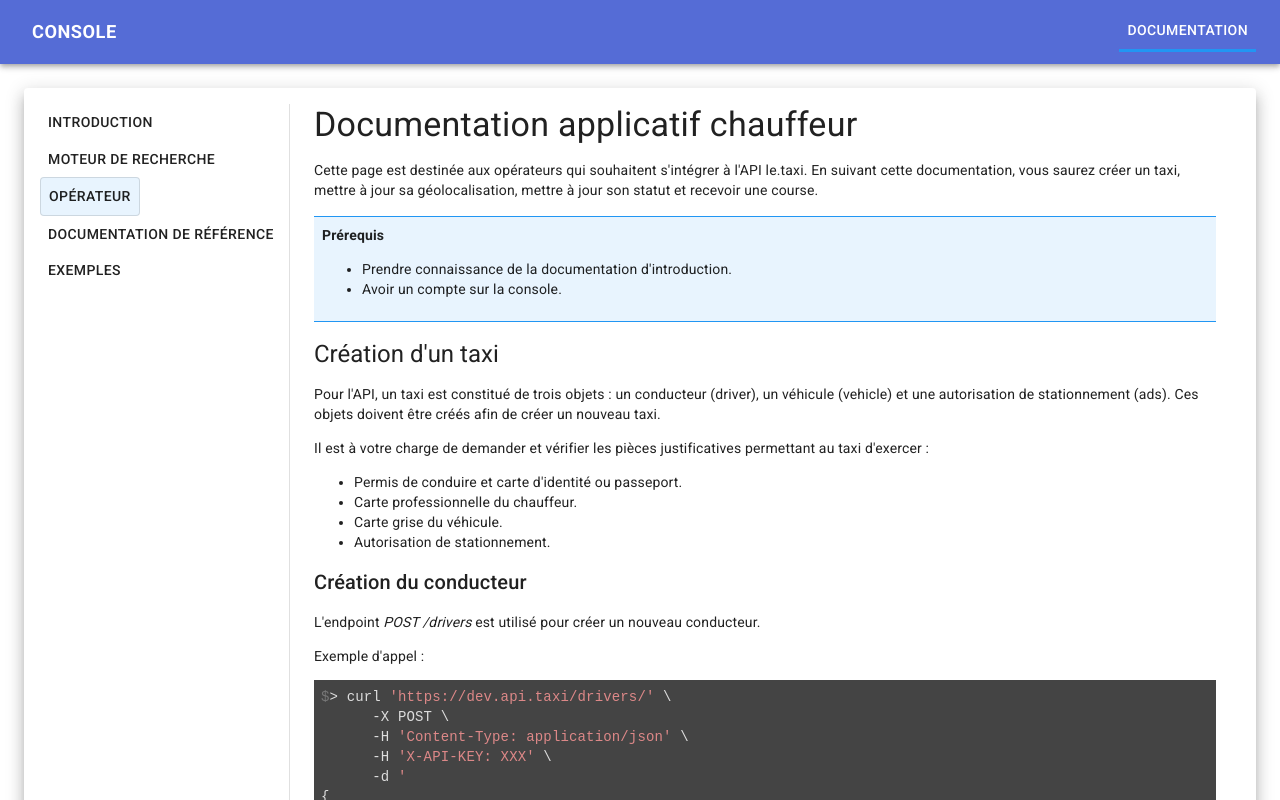
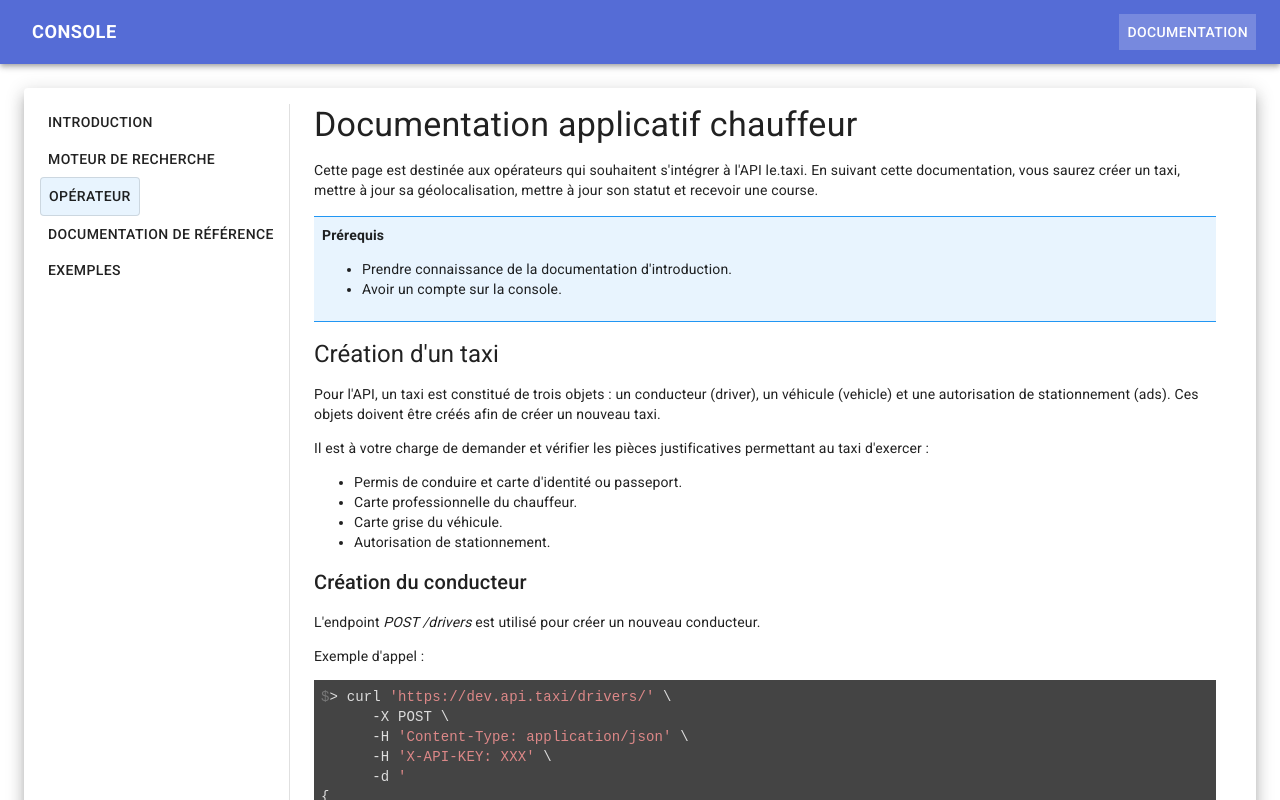
Before and after one commit to openmaraude/console, a Next.js app: page /documentation/operator in a window 1280 px wide. Shown: the top 800 px of the page. Built offline with nearby package versions, Linux system fonts and the light colour scheme.

Commit message:
Visually improve menu highlight

```diff
--- a/components/Menu.jsx
+++ b/components/Menu.jsx
@@ -68,7 +68,7 @@ const useStyles = makeStyles((theme) => ({
   },
 
   currentMenu: {
-    borderBottom: `3px solid ${theme.palette.info.main}`,
+    backgroundColor: 'rgba(255, 255, 255, 0.2)',
   },
 }));
 
```
